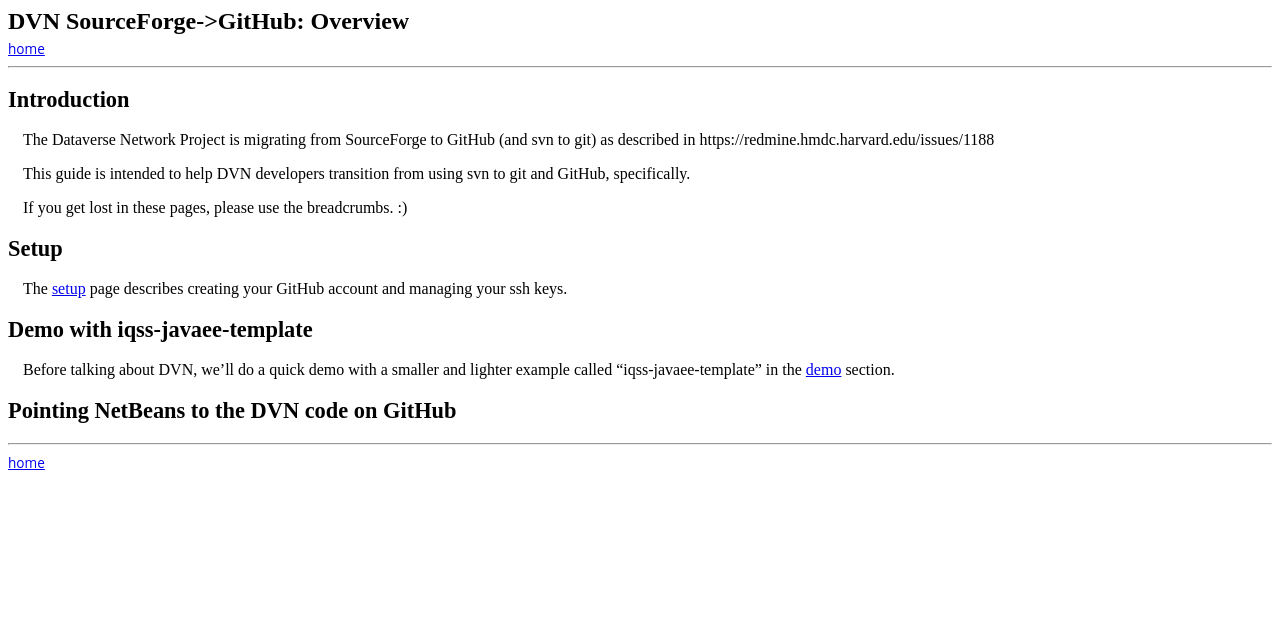
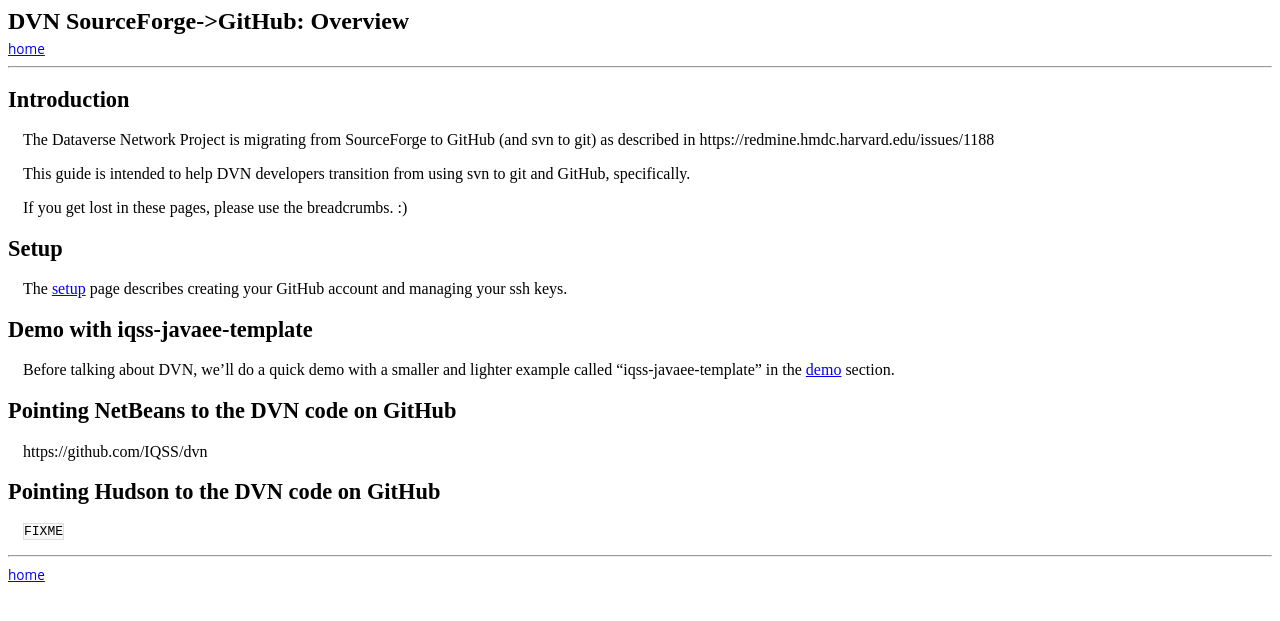
Before and after one commit to dvn/dvn-sourceforge2github, a Jekyll site: the page built from index.md, in a window 1280 px wide. Shown: the top 621 px of the page. Built offline with Jekyll 4.4.1, drawn with Linux system fonts in a browser that asks for light colours; Markdown is read by kramdown in place of the engine named in the settings.

Commit message:
mention https://github.com/IQSS/dvn and hudson

```diff
--- a/index.md
+++ b/index.md
@@ -19,3 +19,9 @@ The [setup](setup) page describes creating your GitHub account and managing your
 Before talking about DVN, we'll do a quick demo with a smaller and lighter example called "iqss-javaee-template" in the [demo](demo) section.
 
 ## Pointing NetBeans to the DVN code on GitHub
+
+https://github.com/IQSS/dvn
+
+## Pointing Hudson to the DVN code on GitHub
+
+`FIXME`
```
